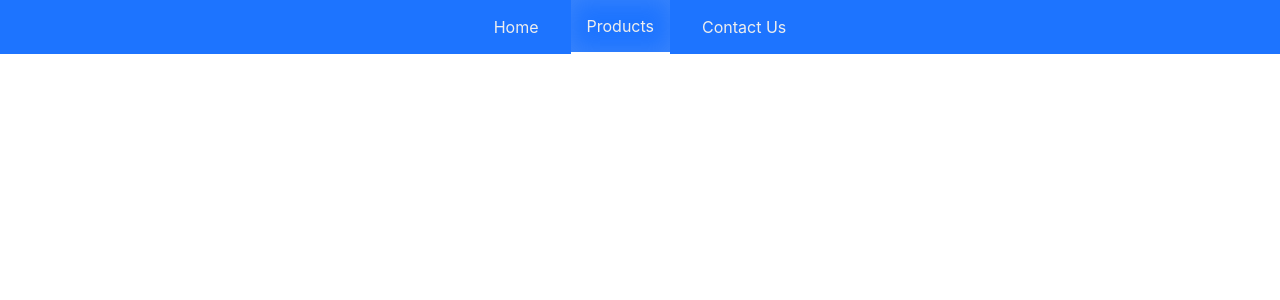
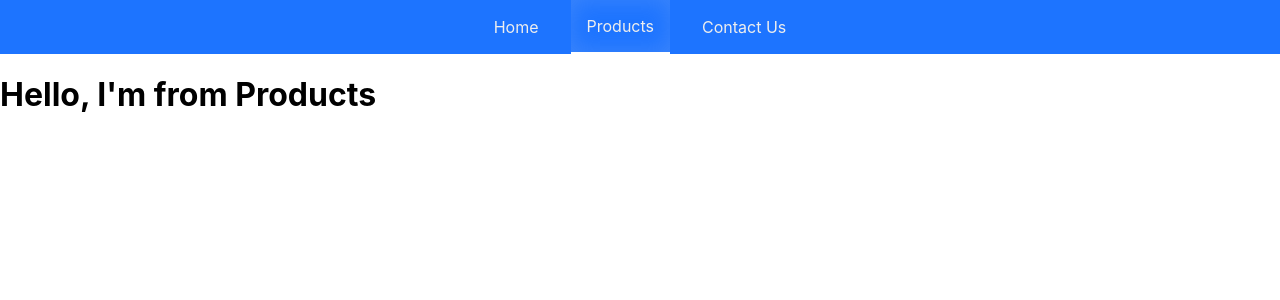
Before and after one commit to ayushkumarbhadani/reactProjects, a React (Create React App) app in the folder shop-e/: page /products in a window 1280 px wide. Shown: the top 300 px of the page. Built offline with nearby package versions, Linux system fonts and the light colour scheme.

Commit message:
route setup done in shop-e

```diff
--- a/shop-e/src/App.js
+++ b/shop-e/src/App.js
@@ -1,11 +1,17 @@
 import { BrowserRouter, Routes, Route } from "react-router-dom";
 import './App.css';
+import Products from "./components/Products";
 import { Link } from "react-router-dom";
 import Nav from "./components/Navbar";
 function App() {
   return (
     <BrowserRouter>
       <Nav activeClassName="active" />
+      <Routes>
+        <Route path="/" element={<div><h1>Home</h1></div>} />
+        <Route path="/products" element={<Products />} />
+        <Route path="*" element={<div><h1>404! Not Found</h1></div>} />
+      </Routes>
     </BrowserRouter>
   );
 }
--- /dev/null
+++ b/shop-e/src/components/Products.js
@@ -0,0 +1,8 @@
+const Products = () => {
+    return (
+        <div>
+            <h1>Hello, I'm from Products</h1>
+        </div>
+    );
+}
+export default Products;
```
